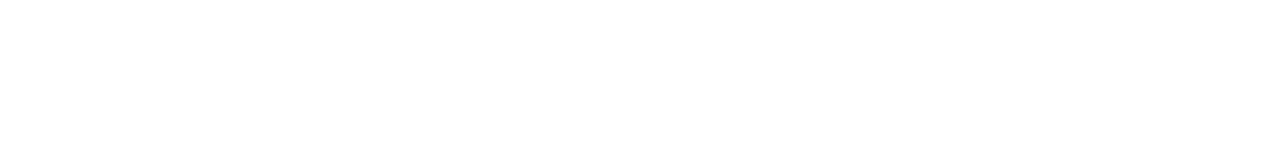
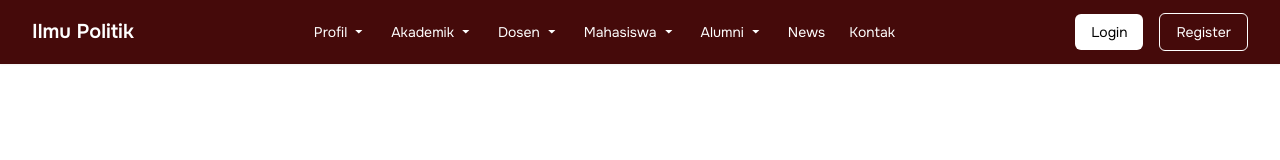
Before and after one commit to xpasqa/xipol, a plain HTML site: page mahasiswa.html in a window 1280 px wide. Drawn offline with nearby package versions, Linux system fonts and the light colour scheme.

```diff
--- a/mahasiswa.html
+++ b/mahasiswa.html
@@ -1,8 +1,8 @@
 <!DOCTYPE html>
 <html lang="en">
   <head>
-    <meta charset="UTF-8">
-    <meta name="viewport" content="width=device-width, initial-scale=1.0">
+    <meta charset="UTF-8" />
+    <meta name="viewport" content="width=device-width, initial-scale=1.0" />
     <title>Mahasiswa</title>
     <script src="https://cdn.tailwindcss.com"></script>
 
@@ -12,9 +12,10 @@
     />
   </head>
   <body>
-  <div>
-
+    <div id="header">
+      <script src="components/header.js"></script>
+      <script src="components/style.js"></script>
     </div>
-
+    <!-- Hero Section -->
   </body>
 </html>
```
Lines whose indentation alone changed are shown as unchanged.
